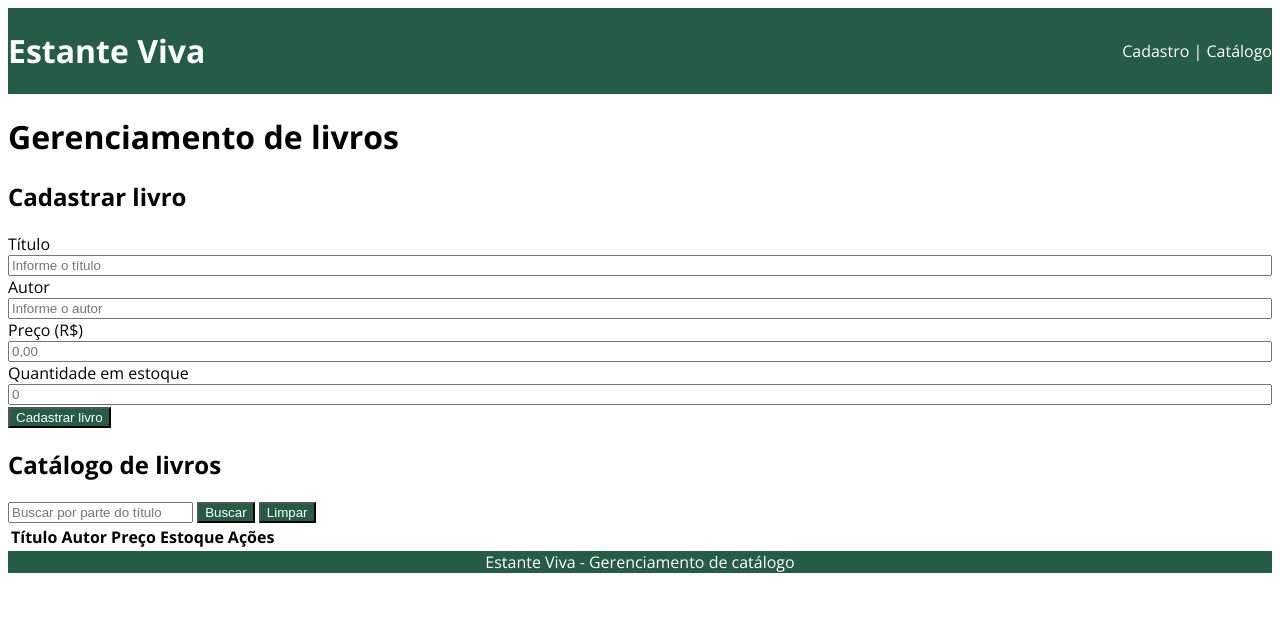
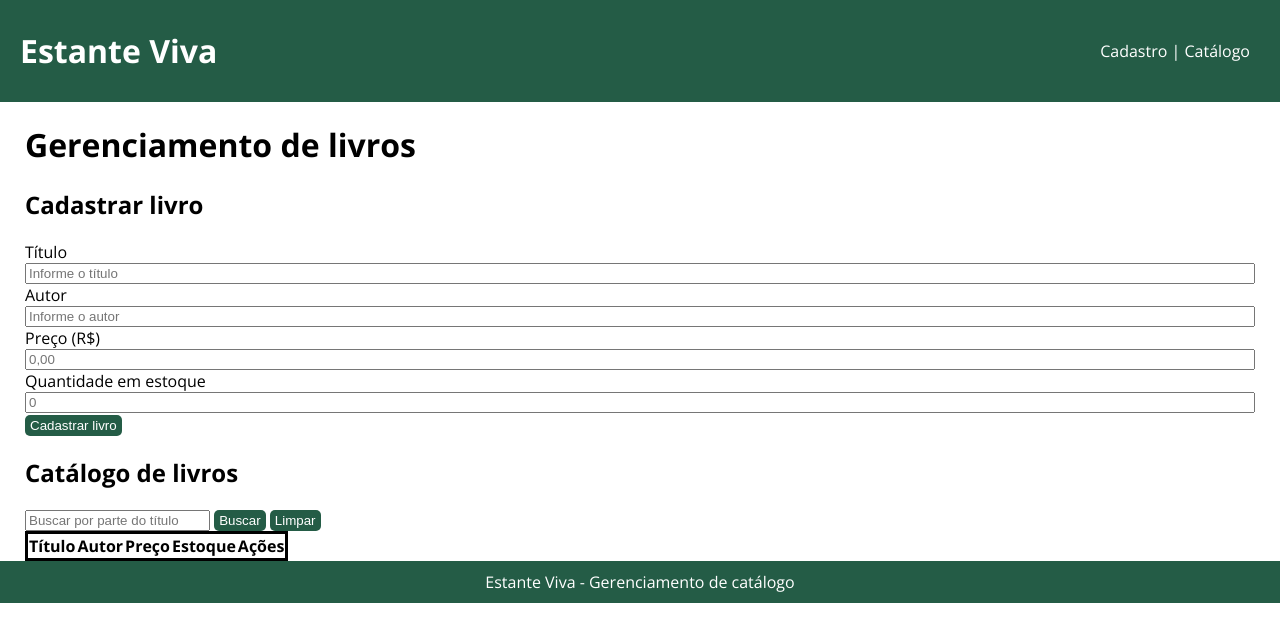
Before and after one commit to NincatBiel/estante_viva, a plain HTML site: page index.html in a window 1280 px wide. Drawn offline with nearby package versions, Linux system fonts and the light colour scheme.

Commit message:
12/11/2026 - 21:24| atualização nos termos do js, na coluna quantidade_estoque -> estoque e html adaptado ao css (em progresso)

```diff
--- a/frontend/script.js
+++ b/frontend/script.js
@@ -6,6 +6,11 @@ const apiUrl = 'http://localhost:3000/livro';
 const formCadastro = document.getElementById('cadastro');
 const formCatalogo = document.getElementById('catalogo');
 const tabela = document.getElementById('tabelaCatalogo');
+
+
+
+const tituloBusca = document.getElementById('tituloBusca').value;
+
 
 formCadastro.addEventListener('submit', async(e) => {
     e.preventDefault();
--- a/frontend/styles.css
+++ b/frontend/styles.css
@@ -10,18 +10,22 @@
 
 body{
     font-family: 'Open Sans',sans-serif;
+    margin: 0px;
 }
 
 header{
     display: flex;
     align-items: center;
     justify-content: space-between;
+    padding: 8px 20px;
+    padding-right: 30px;
 }
 
 footer{
     display: flex;
     align-items: center;
     justify-content: center;
+    padding: 10px 12px;
 }
 
 label{
@@ -39,3 +43,30 @@ a{
     text-decoration: none;
     color: var(--light-font);
 }
+
+button{
+    border-style: none;
+    border-radius: 5px;
+    padding: 3px 5px;
+
+}
+
+button:hover{
+    cursor: pointer;
+    transform: scale(1.15);
+}
+
+button[type = reset]:hover{
+    background-color: red;
+}
+
+main{
+    padding: 0 25px;
+}
+
+table{
+    border: 1px;
+    border-collapse: collapse;
+    border-width: 3px;
+    border-style: solid;
+}
--- a/index.html
+++ b/index.html
@@ -43,9 +43,8 @@
             </label>
 
             <button type="submit">Cadastrar livro</button>
-        <div></div>
+        <div></div> <!--aqui uma mensagem será enviada-->
         </form>
-
 
             <form id="catalogo">
                 <h2>Catálogo de livros</h2>
@@ -64,8 +63,6 @@
                     <th>Estoque</th>
                     <th>Ações</th>
                 </tr>
-
-            <!--row removido e inserido no js-->
 
             </table>
 
```
Lines whose indentation alone changed are shown as unchanged.
